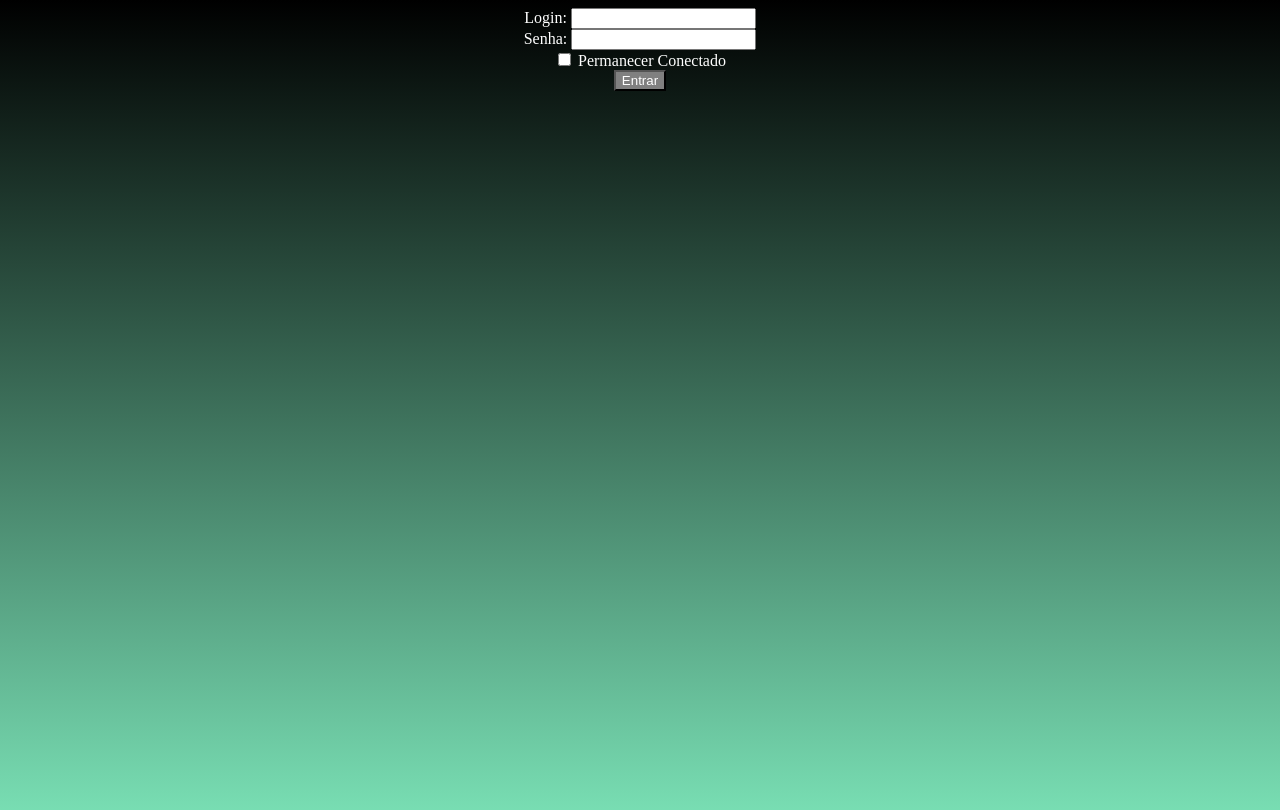
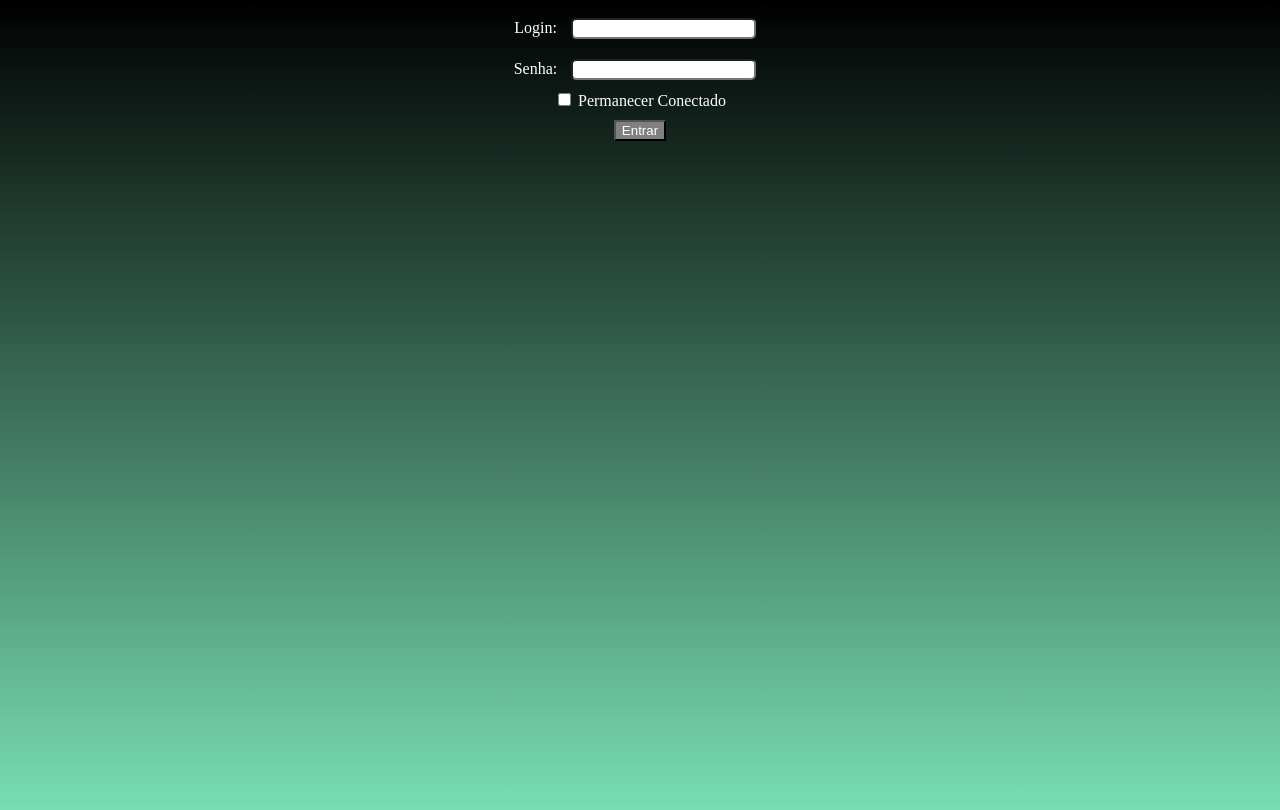
Before and after one commit to ViniciusNM754/Web-Cliente, a plain HTML site: page Tasklist.html in a window 1280 px wide. Drawn offline with Linux system fonts and the light colour scheme.

Commit message:
tasklist update
* adicionado algumas estilizações no css
* correção na validação das credenciais no javascript

```diff
--- a/Tasklist.html
+++ b/Tasklist.html
@@ -8,12 +8,12 @@
 
 <body>
     <main>
-        <div class="flex-container">
+        <div class="forms">
             <form method="post" enctype="UTF-8">
                 <label for="login" id="label"> Login:</label>
-                <input type="text" id="login" login="login" /><br>
+                <input type="text" id="login" name="login" /><br>
                 <label for="password" id="label"> Senha:</label>
-                <input type="text" id="password" password="password"/><br>
+                <input type="text" id="password" name="password"/><br>
                 <input type="checkbox"/>
                 <label for="checkbox" id="label"> Permanecer Conectado</label><br>
                 <button type="submit" id="entrar">Entrar</button>
--- a/main.js
+++ b/main.js
@@ -1,9 +1,11 @@
 document.querySelector("#entrar").addEventListener("click", function (){
 
-    user = document.querySelector("login");
-    password = document.querySelector("password");
+    user = document.getElementById("login").value;
+    password = document.getElementById("password").value;
 
-    alert(document.querySelector("login"));
+    if(user === "" || password === ""){
+        alert("Campos vazios!");
+    }else{
 
         if(user === localStorage.getItem("username") && password === localStorage.getItem("password"))
         {
@@ -13,4 +15,5 @@ document.querySelector("#entrar").addEventListener("click", function (){
         {
             alert("Login ou senha incorretos!!");
         }
+    }
 })
--- a/patterns.css
+++ b/patterns.css
@@ -48,6 +48,7 @@ label{
 button{
     color: white;
     background-color: grey;
+    margin: 10px;
 }
 span{
     color:#333;
@@ -300,3 +301,15 @@ h3{
 .slideshow-container{
   width: 60%;
 }
+
+.forms{
+    display: flex;
+    justify-content: center;
+    align-items: center;
+    text-align: center;
+}
+
+#password, #login {
+    border-radius: 5px;
+    margin: 10px;
+}
```
Lines whose indentation alone changed are shown as unchanged.
